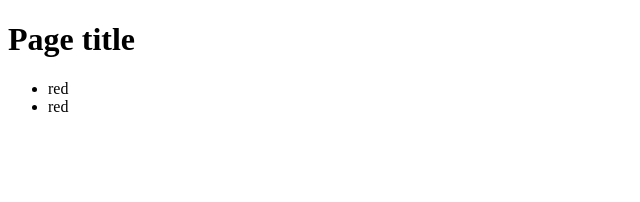
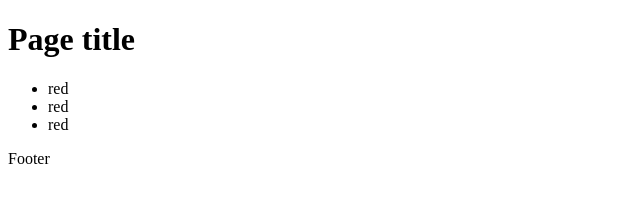
Before and after one commit to okanivan/my-project, a plain HTML site: page index.html in a window 1280 px wide. Shown: the full height of the page, 0-640 px from the left. Drawn offline with Linux system fonts and the light colour scheme.

```diff
--- a/index.html
+++ b/index.html
@@ -6,11 +6,17 @@
   <title>Document</title>
 </head>
 <body>
+  <header>
   <h1>Page title</h1>
+</header>
+<main>
   <ul>
     <li>red</li>
     <li>red</li>
+    <li>red</li>
+    </ul>
 
-  </ul>
+    </main>
+    <footer>Footer</footer>
 </body>
 </html>
```
